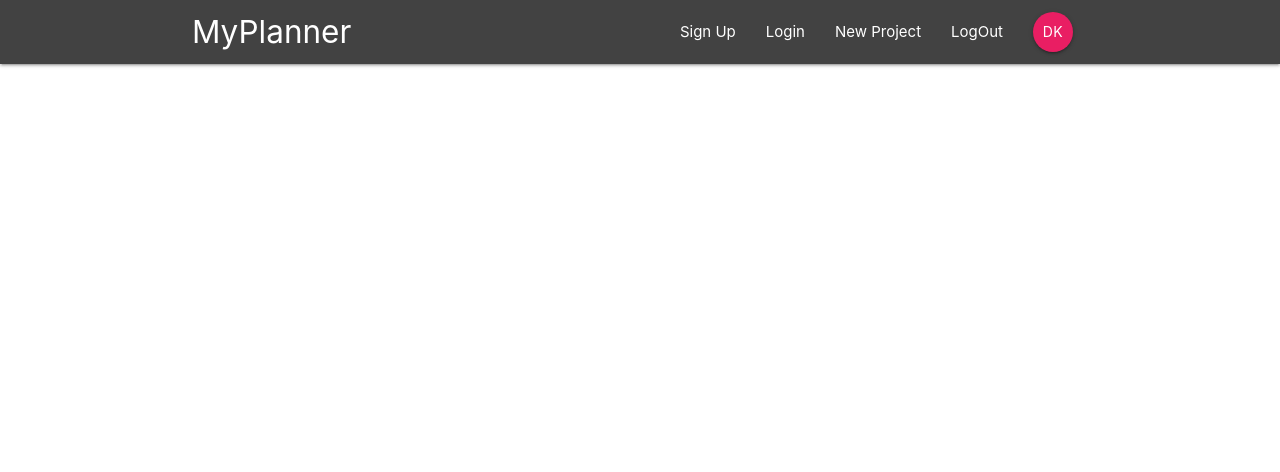
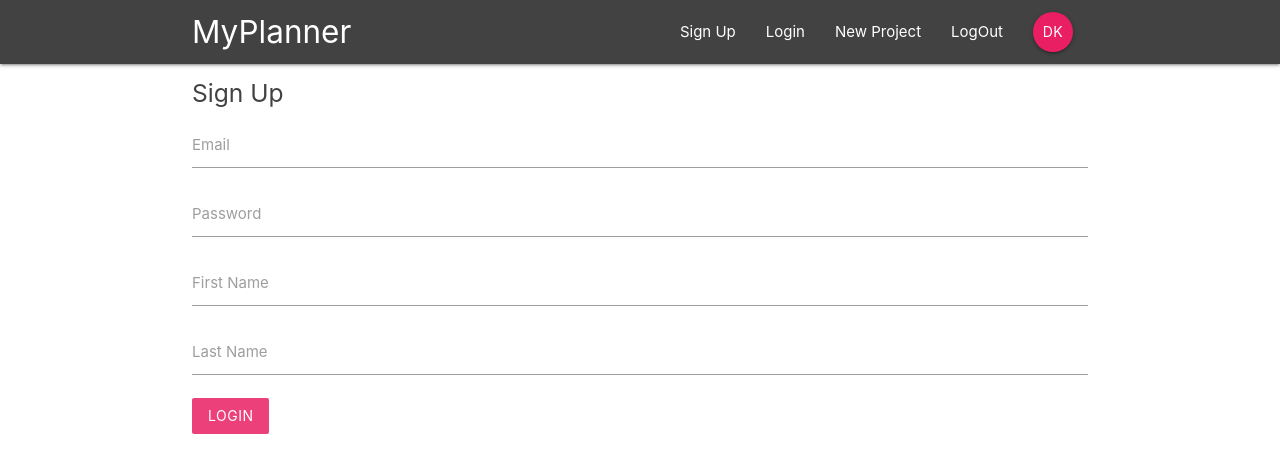
Before and after one commit to dapawn/react-redux-firebase-planner, a React (Create React App) app: page /signup in a window 1280 px wide. Shown: the top 472 px of the page. Built offline with nearby package versions, Linux system fonts and the light colour scheme.

Commit message:
Stubbed out authentification components

```diff
--- a/public/index.html
+++ b/public/index.html
@@ -45,5 +45,7 @@
       To begin the development, run `npm start` or `yarn start`.
       To create a production bundle, use `npm run build` or `yarn build`.
     -->
+    <!-- Compiled and minified Materialize CSS JavaScript -->
+    <script src="https://cdnjs.cloudflare.com/ajax/libs/materialize/1.0.0/js/materialize.min.js"></script>
   </body>
 </html>
--- a/src/App.js
+++ b/src/App.js
@@ -3,6 +3,8 @@
 import Navbar from './components/layout/Navbar';
 import Dashboard from './components/dashboard/Dashboard';
 import ProjectDetails from './components/projects/ProjectDetails';
+import SignIn from './components/auth/SignIn';
+import SignUp from './components/auth/SignUp';
 
 function App() {
   return(
@@ -12,6 +14,8 @@
         <Switch>
           <Route exact path='/' component={Dashboard} />
           <Route path='/project/:id' component={ProjectDetails} />
+          <Route path='/signin' component={SignIn} />
+          <Route path='/signup' component={SignUp} />
         </Switch>
       </div>
     </BrowserRouter>
--- /dev/null
+++ b/src/components/auth/SignIn.js
@@ -0,0 +1,43 @@
+import React, { Component } from 'react';
+
+class SignIn extends Component {
+  state = {
+    email: '',
+    password: ''
+  }
+
+  handleChange = (e) => {
+    this.setState({
+      [e.target.id]: e.target.value
+    })
+  }
+
+  handleSubmit = (e) => {
+    e.preventDefault();
+    console.log(this.state);
+  }
+
+
+  render() {
+    return (
+      <div className="container">
+        <form onSubmit={this.handleSubmit} className="white">
+          <h5 className="grey-text text-darken-3">Sign In</h5>
+          <div className="input-field">
+            <label htmlFor="email">Email</label>
+            <input type="email" id="email" onChange={this.handleChange} />
+          </div>
+          <div className="input-field">
+            <label htmlFor="password">Password</label>
+            <input type="password" id="password" onChange={this.handleChange} />
+          </div>
+          <div className="input-field">
+            <button className="btn pink lighten-1 z-depth-0">Login</button>
+          </div>
+        </form>
+      </div>
+    )
+  }
+}
+
+export default SignIn;
--- /dev/null
+++ b/src/components/auth/SignUp.js
@@ -0,0 +1,53 @@
+import React, { Component } from 'react';
+
+class SignUp extends Component {
+  state = {
+    email: '',
+    firstName: '',
+    lastName: '',
+    password: ''
+  }
+
+  handleChange = (e) => {
+    this.setState({
+      [e.target.id]: e.target.value
+    })
+  }
+
+  handleSubmit = (e) => {
+    e.preventDefault();
+    console.log(this.state);
+  }
+
+
+  render() {
+    return (
+      <div className="container">
+        <form onSubmit={this.handleSubmit} className="white">
+          <h5 className="grey-text text-darken-3">Sign Up</h5>
+          <div className="input-field">
+            <label htmlFor="email">Email</label>
+            <input type="email" id="email" onChange={this.handleChange} />
+          </div>
+          <div className="input-field">
+            <label htmlFor="password">Password</label>
+            <input type="password" id="password" onChange={this.handleChange} />
+          </div>
+          <div className="input-field">
+            <label htmlFor="firstName">First Name</label>
+            <input type="text" id="firstName" onChange={this.handleChange} />
+          </div>
+          <div className="input-field">
+            <label htmlFor="lastName">Last Name</label>
+            <input type="text" id="lastName" onChange={this.handleChange} />
+          </div>
+          <div className="input-field">
+            <button className="btn pink lighten-1 z-depth-0">Login</button>
+          </div>
+        </form>
+      </div>
+    )
+  }
+}
+
+export default SignUp;
```
Also changed, not shown: src/components/auth/SignedIn.js (deleted).
